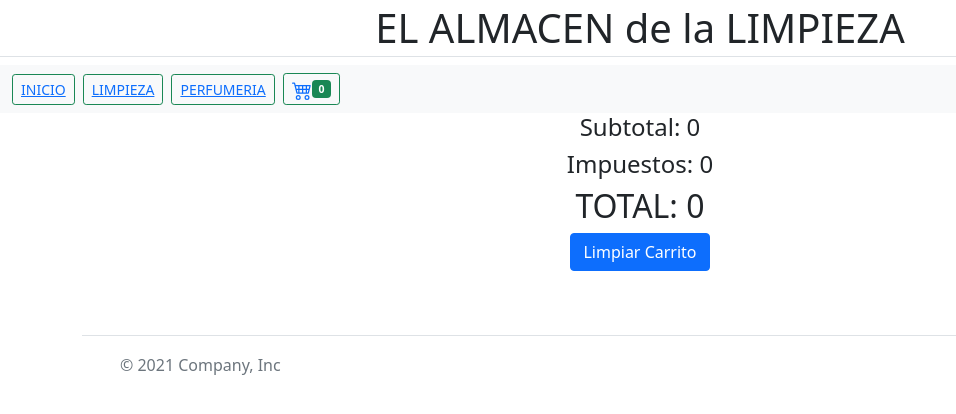
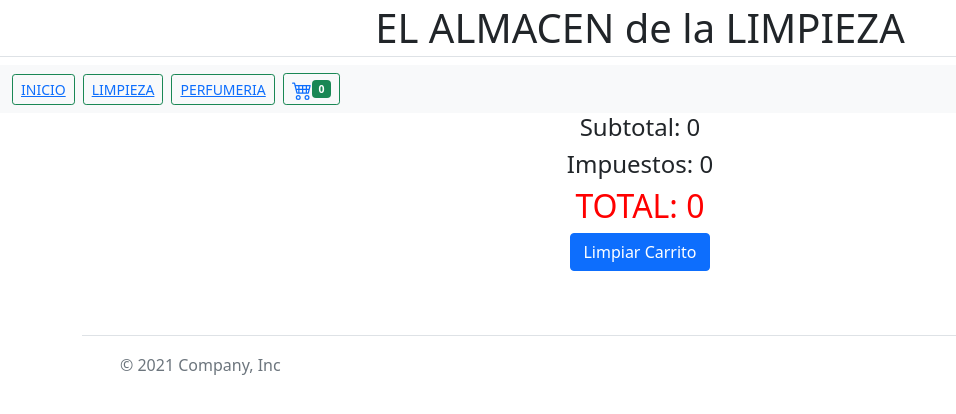
Before and after one commit to afruchdman/react-desafios, a React (Create React App) app: page /cart in a window 1280 px wide. Shown: the top 414 px of the page, without its empty margins (0-956 px from the left). Built offline with nearby package versions, Linux system fonts and the light colour scheme.

Commit message:
CartView

```diff
--- a/src/components/Cart.jsx
+++ b/src/components/Cart.jsx
@@ -16,7 +16,7 @@ const localClearCart=()=>{clearCart()}
         <>
             <h2 className="h4">Subtotal: {calcsubtotal()}</h2>
             <h2 className="h4">Impuestos: {calcimpuestos()}</h2>
-            <h2 className="h2">TOTAL: {calcTotalFinal()}</h2>
+            <h2 className="h2" style={{ color: 'red' }}>TOTAL: {calcTotalFinal()}</h2>
             <p><Button onClick={localClearCart}>Limpiar Carrito</Button></p>
             <CartItem Item={cartList}></CartItem>
             <br/>
```
